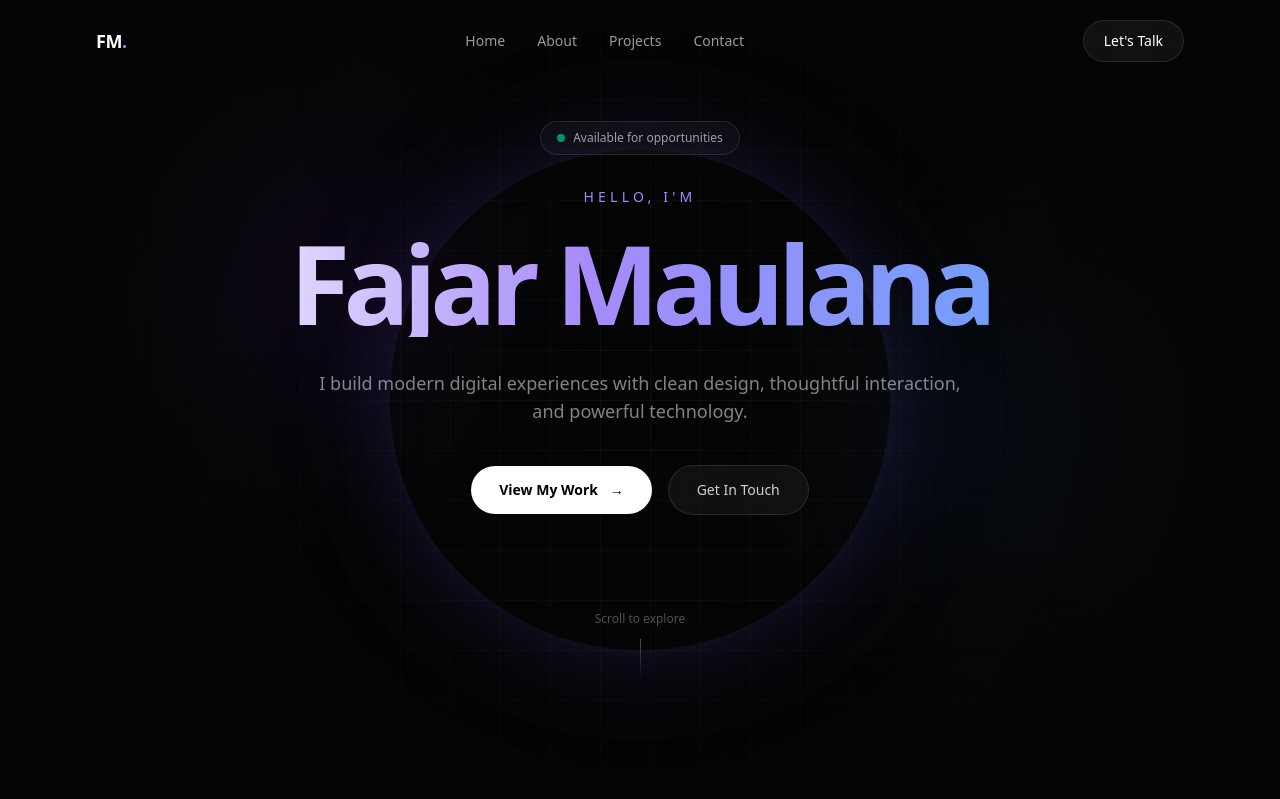
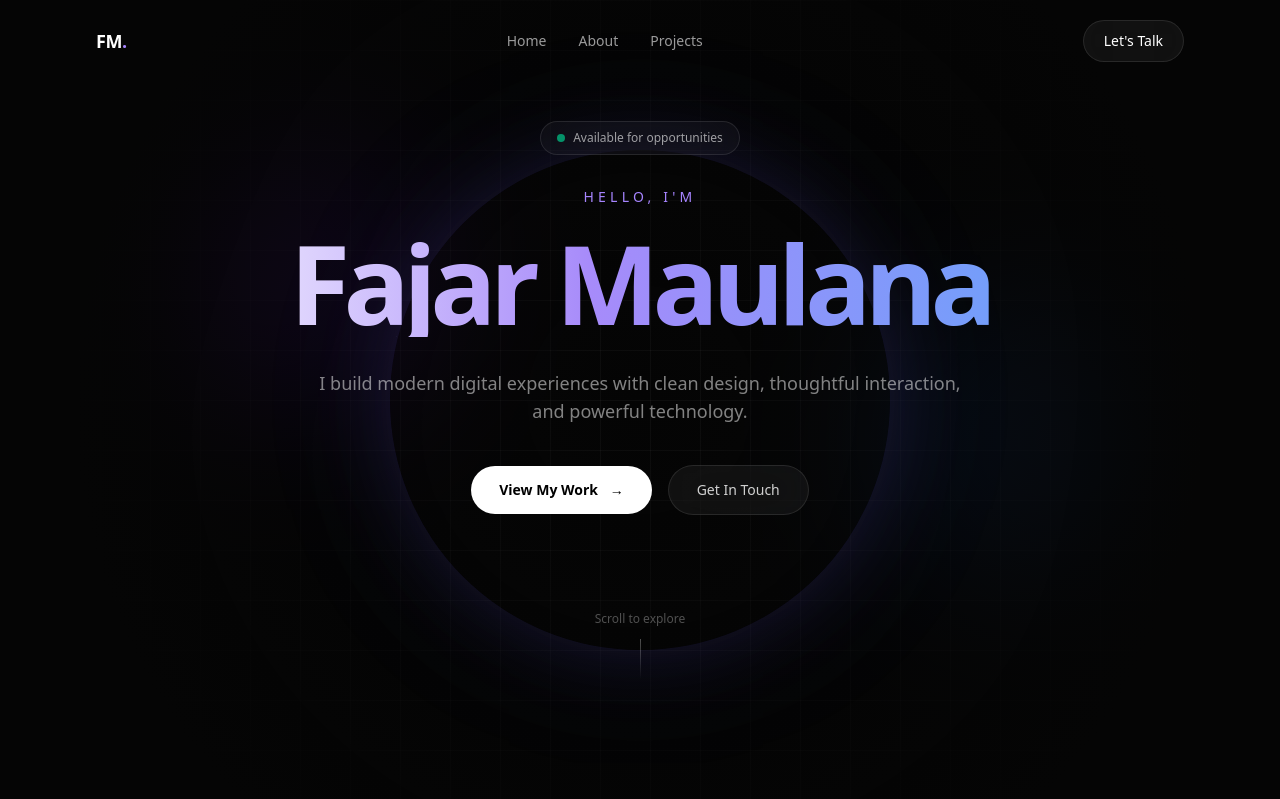
Before and after one commit to maulanaa121/docker-learning, a Laravel app: page / in a window 1280 px wide. Shown: the top 799 px of the page. Run offline with Laravel 12, Linux system fonts and the light colour scheme; style sheets or scripts are compiled from the project's sources.

Commit message:
delete navlink contact

```diff
--- a/08-laravel-docker/resources/views/welcome.blade.php
+++ b/08-laravel-docker/resources/views/welcome.blade.php
@@ -109,12 +109,6 @@
                     href="#projects"
                     class="transition hover:text-white">
                     Projects
-                </a>
-
-                <a
-                    href="#contact"
-                    class="transition hover:text-white">
-                    Contact
                 </a>
             </div>
 
```
